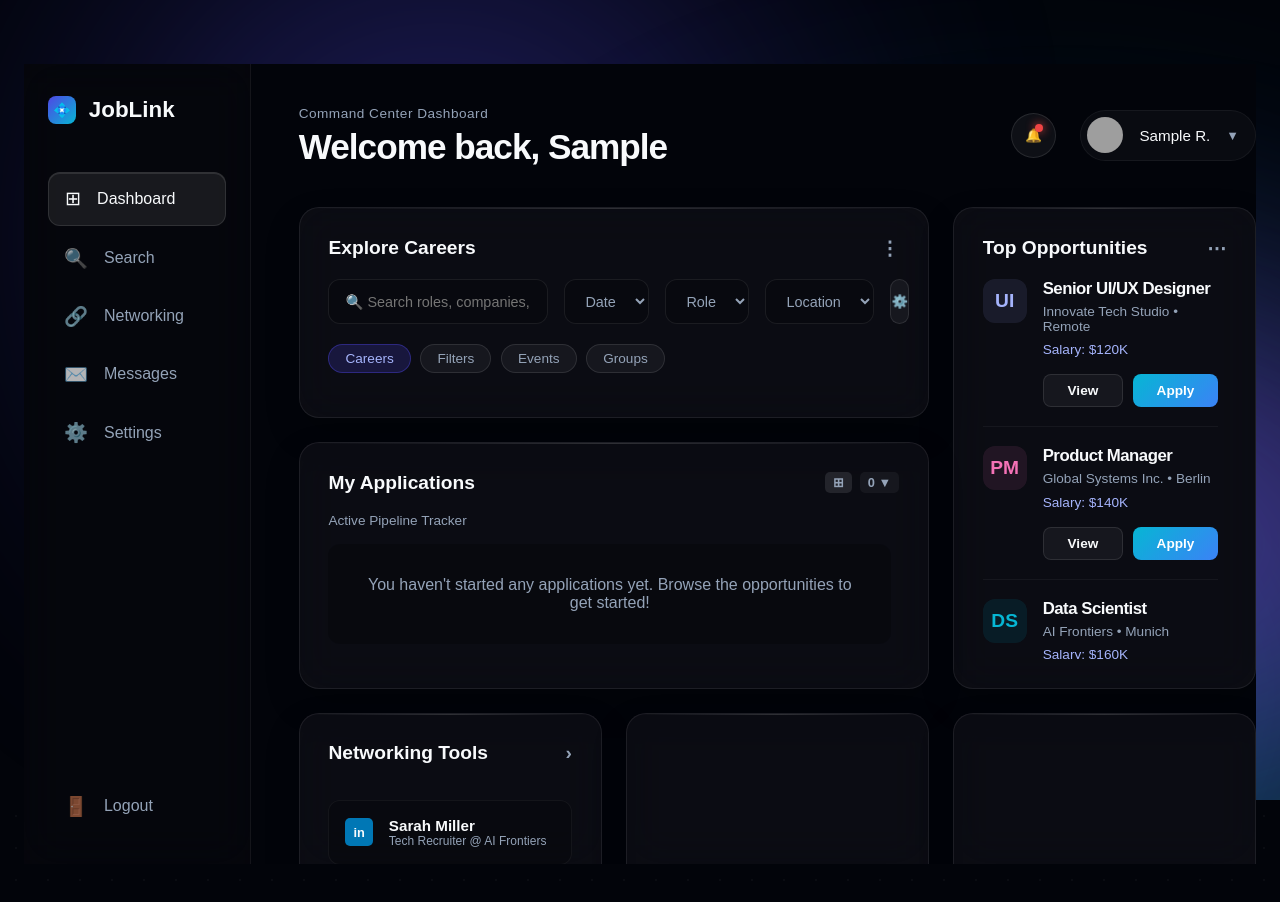
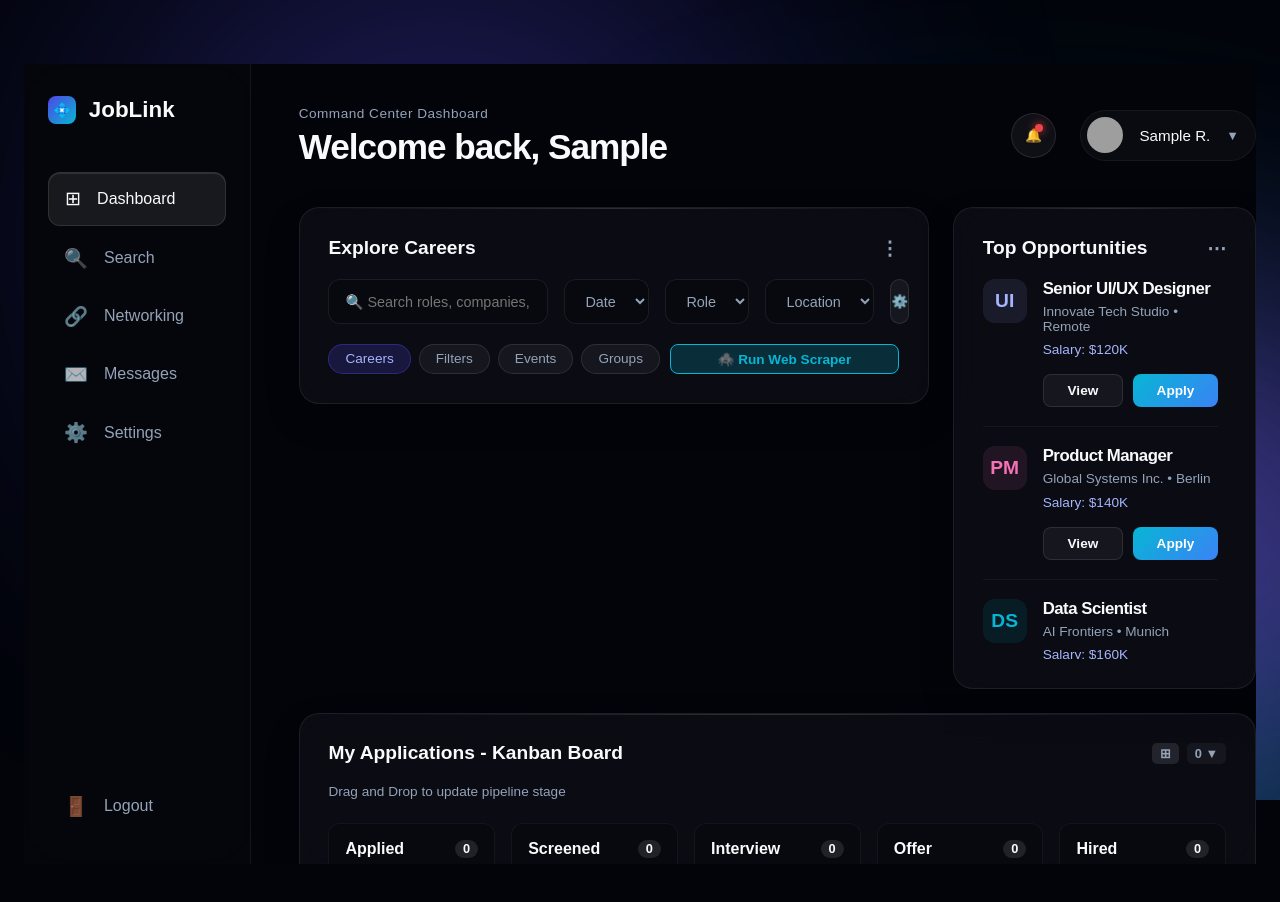
Before and after one commit to NikulGoyani369/Search-Job-Links, a React app: page /login in a window 1280 px wide. Both pictures are taken after typing "Sample" into the empty fields and a click on the button "Enter Dashboard". Shown: the top 902 px of the page. Built offline with nearby package versions, Linux system fonts and the light colour scheme; grey boxes are pictures that could not be loaded; the HTML template or start-up script is replaced by a standard one.

Commit message:
feat: implement interactive drag-and-drop Kanban board and dynamic Remotive API web scraper

```diff
--- a/package.json
+++ b/package.json
@@ -10,6 +10,7 @@
     "preview": "vite preview"
   },
   "dependencies": {
+    "@hello-pangea/dnd": "^18.0.1",
     "lucide-react": "^0.575.0",
     "react": "^19.2.0",
     "react-dom": "^19.2.0",
--- a/src/components/dashboard/ExploreCareers.tsx
+++ b/src/components/dashboard/ExploreCareers.tsx
@@ -3,9 +3,11 @@ import React from 'react';
 type Props = {
     searchTerm: string;
     setSearchTerm: (val: string) => void;
+    isScraping: boolean;
+    handleScrape: () => void;
 };
 
-const ExploreCareers: React.FC<Props> = ({ searchTerm, setSearchTerm }) => {
+const ExploreCareers: React.FC<Props> = ({ searchTerm, setSearchTerm, isScraping, handleScrape }) => {
     return (
         <div className="dash-card explore-card">
             <div className="card-title">Explore Careers <span style={{ cursor: 'pointer' }}>⋮</span></div>
@@ -22,11 +24,21 @@ const ExploreCareers: React.FC<Props> = ({ searchTerm, setSearchTerm }) => {
                 <select><option>Location</option></select>
                 <button className="btn-sm-icon">⚙️</button>
             </div>
-            <div className="tag-list">
-                <span className="tag active">Careers</span>
-                <span className="tag">Filters</span>
-                <span className="tag">Events</span>
-                <span className="tag">Groups</span>
+            <div className="tag-list" style={{ display: 'flex', justifyContent: 'space-between', alignItems: 'center' }}>
+                <div style={{ display: 'flex', gap: '0.5rem' }}>
+                    <span className="tag active">Careers</span>
+                    <span className="tag">Filters</span>
+                    <span className="tag">Events</span>
+                    <span className="tag">Groups</span>
+                </div>
+                <button
+                    onClick={handleScrape}
+                    disabled={isScraping}
+                    className="btn-mini cyan"
+                    style={{ background: 'rgba(6, 182, 212, 0.2)', border: '1px solid #06b6d4', color: '#06b6d4', padding: '0.4rem 0.8rem', borderRadius: '8px', cursor: isScraping ? 'not-allowed' : 'pointer' }}
+                >
+                    {isScraping ? '🤖 Scraping jobs...' : '🕷️ Run Web Scraper'}
+                </button>
             </div>
         </div>
     );
--- a/src/components/dashboard/MyApplications.tsx
+++ b/src/components/dashboard/MyApplications.tsx
@@ -1,6 +1,8 @@
-import React from 'react';
+import React, { useState, useEffect } from 'react';
 import type { TrackedJob } from '../../types';
 import { PIPELINE_STEPS } from '../../data/mockData';
+import { DragDropContext, Droppable, Draggable } from '@hello-pangea/dnd';
+import type { DropResult } from '@hello-pangea/dnd';
 
 type Props = {
     trackedJobs: TrackedJob[];
@@ -8,60 +10,96 @@ type Props = {
 };
 
 const MyApplications: React.FC<Props> = ({ trackedJobs, updateJobStatus }) => {
+    // We need to disable StrictMode warning for react-beautiful-dnd, or just use it.
+    // @hello-pangea/dnd works fine in React 18 strict mode.
+    const [isBrowser, setIsBrowser] = useState(false);
+
+    useEffect(() => {
+        setIsBrowser(true);
+    }, []);
+
+    const onDragEnd = (result: DropResult) => {
+        const { destination, source, draggableId } = result;
+
+        if (!destination) return;
+
+        if (destination.droppableId === source.droppableId && destination.index === source.index) {
+            return;
+        }
+
+        updateJobStatus(draggableId, destination.droppableId as TrackedJob['status']);
+    };
+
+    if (!isBrowser) return null;
+
     return (
-        <div className="dash-card applications-card">
-            <div className="card-title">My Applications
+        <div className="dash-card applications-card" style={{ gridColumn: '1 / -1' }}>
+            <div className="card-title">My Applications - Kanban Board
                 <div style={{ display: 'flex', gap: '0.5rem', color: 'var(--text-main)' }}>
                     <span style={{ background: 'rgba(255,255,255,0.1)', padding: '0.2rem 0.5rem', borderRadius: '5px', fontSize: '0.8rem', cursor: 'pointer' }}>⊞</span>
                     <span id="appCounter" style={{ background: 'rgba(255,255,255,0.05)', padding: '0.2rem 0.5rem', borderRadius: '5px', fontSize: '0.8rem', cursor: 'pointer' }}>{trackedJobs.length} ▼</span>
                 </div>
             </div>
-            <span style={{ fontSize: '0.85rem', color: 'var(--text-muted)', fontWeight: 500, display: 'block', marginBottom: '1rem' }}>Active Pipeline Tracker</span>
+            <span style={{ fontSize: '0.85rem', color: 'var(--text-muted)', fontWeight: 500, display: 'block', marginBottom: '1.5rem' }}>Drag and Drop to update pipeline stage</span>
 
-            <div style={{ display: 'flex', flexDirection: 'column', gap: '1rem', overflowY: 'auto', paddingRight: '0.5rem', maxHeight: '350px' }}>
-                {trackedJobs.length === 0 ? (
-                    <div style={{ padding: '2rem', textAlign: 'center', color: 'var(--text-muted)', background: 'rgba(0,0,0,0.2)', borderRadius: '12px' }}>
-                        You haven't started any applications yet. Browse the opportunities to get started!
-                    </div>
-                ) : (
-                    trackedJobs.map(job => (
-                        <div key={job.id} style={{ padding: '1.2rem', background: 'rgba(0,0,0,0.2)', borderRadius: '12px', border: '1px solid rgba(255,255,255,0.05)' }}>
-                            <div style={{ display: 'flex', justifyContent: 'space-between', marginBottom: '1rem', alignItems: 'flex-start' }}>
-                                <div>
-                                    <h4 style={{ margin: 0, fontSize: '1rem', color: 'var(--text-main)' }}>{job.title}</h4>
-                                    <span style={{ fontSize: '0.8rem', color: 'var(--text-muted)' }}>{job.company} • {job.dateStr}</span>
-                                </div>
-                                <span style={{ fontSize: '0.8rem', padding: '0.2rem 0.6rem', borderRadius: '20px', background: 'rgba(6, 182, 212, 0.1)', color: '#06b6d4' }}>
-                                    {job.status}
-                                </span>
-                            </div>
-                            <div className="pipeline" style={{ marginTop: '0.5rem', padding: '0 0.5rem', '&::before': { display: 'none' } } as any}>
-                                {/* Dynamic Pipeline dots for this specific job */}
-                                <div style={{ position: 'absolute', top: '15px', left: '20px', right: '20px', height: '2px', background: 'rgba(255, 255, 255, 0.1)', zIndex: 1, pointerEvents: 'none' }}></div>
-                                {PIPELINE_STEPS.map((step, idx) => {
-                                    const currentIdx = PIPELINE_STEPS.indexOf(job.status);
-                                    const isDone = idx < currentIdx;
-                                    const isActive = idx === currentIdx;
-                                    return (
-                                        <div
-                                            key={step}
-                                            className={`pipe-step ${isDone ? 'done' : ''} ${isActive ? 'active' : ''}`}
-                                            style={{ gap: '0.4rem', cursor: 'pointer' }}
-                                            onClick={() => updateJobStatus(job.id, step)}
-                                            title={`Mark as ${step}`}
-                                        >
-                                            <div className="pipe-dot" style={{ width: '28px', height: '28px', fontSize: '0.65rem', transition: '0.2s' }}>
-                                                {isDone ? '✓' : (step === 'Offer' ? '📁' : (step === 'Hired' ? '🏢' : ''))}
-                                            </div>
-                                            <span className="pipe-label" style={{ fontSize: '0.7rem' }}>{step}</span>
+            <DragDropContext onDragEnd={onDragEnd}>
+                <div style={{ display: 'grid', gridTemplateColumns: `repeat(${PIPELINE_STEPS.length}, 1fr)`, gap: '1rem', minHeight: '400px' }}>
+                    {PIPELINE_STEPS.map((step) => {
+                        const jobsInStep = trackedJobs.filter(job => job.status === step);
+                        return (
+                            <Droppable droppableId={step} key={step}>
+                                {(provided, snapshot) => (
+                                    <div
+                                        ref={provided.innerRef}
+                                        {...provided.droppableProps}
+                                        style={{
+                                            background: snapshot.isDraggingOver ? 'rgba(255,255,255,0.08)' : 'rgba(0,0,0,0.2)',
+                                            borderRadius: '12px',
+                                            padding: '1rem',
+                                            display: 'flex',
+                                            flexDirection: 'column',
+                                            gap: '0.8rem',
+                                            border: '1px solid rgba(255,255,255,0.05)',
+                                            transition: 'background 0.2s ease'
+                                        }}
+                                    >
+                                        <div style={{ paddingBottom: '0.5rem', borderBottom: '1px solid rgba(255,255,255,0.1)', fontWeight: 600, display: 'flex', justifyContent: 'space-between' }}>
+                                            <span>{step}</span>
+                                            <span style={{ fontSize: '0.8rem', background: 'rgba(255,255,255,0.1)', padding: '0.1rem 0.5rem', borderRadius: '10px' }}>{jobsInStep.length}</span>
                                         </div>
-                                    );
-                                })}
-                            </div>
-                        </div>
-                    ))
-                )}
-            </div>
+                                        {jobsInStep.map((job, index) => (
+                                            <Draggable key={job.id} draggableId={job.id} index={index}>
+                                                {(provided, snapshot) => (
+                                                    <div
+                                                        ref={provided.innerRef}
+                                                        {...provided.draggableProps}
+                                                        {...provided.dragHandleProps}
+                                                        style={{
+                                                            userSelect: 'none',
+                                                            padding: '1rem',
+                                                            background: snapshot.isDragging ? 'rgba(79, 70, 229, 0.4)' : 'rgba(25, 25, 35, 0.8)',
+                                                            border: '1px solid rgba(255,255,255,0.1)',
+                                                            borderRadius: '8px',
+                                                            color: 'var(--text-main)',
+                                                            boxShadow: snapshot.isDragging ? '0 10px 20px rgba(0,0,0,0.5)' : 'none',
+                                                            ...provided.draggableProps.style,
+                                                        }}
+                                                    >
+                                                        <h4 style={{ margin: 0, fontSize: '0.9rem', marginBottom: '0.3rem' }}>{job.title}</h4>
+                                                        <div style={{ fontSize: '0.75rem', color: 'var(--text-muted)' }}>{job.company}</div>
+                                                        <div style={{ fontSize: '0.7rem', color: '#06b6d4', marginTop: '0.5rem' }}>{job.dateStr}</div>
+                                                    </div>
+                                                )}
+                                            </Draggable>
+                                        ))}
+                                        {provided.placeholder}
+                                    </div>
+                                )}
+                            </Droppable>
+                        );
+                    })}
+                </div>
+            </DragDropContext>
         </div>
     );
 };
--- a/src/pages/Dashboard.tsx
+++ b/src/pages/Dashboard.tsx
@@ -7,7 +7,7 @@ import TopOpportunities from '../components/dashboard/TopOpportunities';
 import MyApplications from '../components/dashboard/MyApplications';
 import NetworkingTools from '../components/dashboard/NetworkingTools';
 import MiniCards from '../components/dashboard/MiniCards';
-import type { TrackedJob } from '../types';
+import type { TrackedJob, Opportunity } from '../types';
 import { OPPORTUNITIES, LINKEDIN_CONNECTIONS } from '../data/mockData';
 
 const Dashboard: React.FC<{ setIsAuthenticated: (val: boolean) => void }> = ({ setIsAuthenticated }) => {
@@ -15,6 +15,8 @@ const Dashboard: React.FC<{ setIsAuthenticated: (val: boolean) => void }> = ({ s
     const [username, setUsername] = useState('User');
     const [trackedJobs, setTrackedJobs] = useState<TrackedJob[]>([]);
     const [searchTerm, setSearchTerm] = useState('');
+    const [externalJobs, setExternalJobs] = useState<Opportunity[]>([]);
+    const [isScraping, setIsScraping] = useState(false);
 
     useEffect(() => {
         const user = localStorage.getItem('jobUsername');
@@ -98,9 +100,42 @@ const Dashboard: React.FC<{ setIsAuthenticated: (val: boolean) => void }> = ({ s
         }, 3000);
     };
 
+    const handleScrape = async () => {
+        if (externalJobs.length > 0) {
+            showToast("Already scraped recent opportunities!");
+            return;
+        }
+        setIsScraping(true);
+        showToast("Initializing AI Web Scraper...");
+        try {
+            const res = await fetch('https://remotive.com/api/remote-jobs?category=software-dev&limit=10');
+            const data = await res.json();
+
+            const scraped: Opportunity[] = data.jobs.slice(0, 10).map((job: any, index: number) => ({
+                id: `scraped-${job.id}-${index}`,
+                title: job.title,
+                company: job.company_name,
+                location: job.candidate_required_location || 'Remote',
+                salary: job.salary || 'Market Rate',
+                icon: '🌍',
+                color: '#4ade80',
+                bg: 'rgba(74,222,128,0.1)',
+                url: job.url
+            }));
+
+            setExternalJobs(scraped);
+            showToast(`Successfully scraped ${scraped.length} live jobs!`);
+        } catch (err) {
+            showToast("Failed to scrape opportunities.");
+        } finally {
+            setIsScraping(false);
+        }
+    };
+
     const formattedName = username.split(' ')[0] + " R.";
 
-    const filteredOpportunities = OPPORTUNITIES.filter(opp =>
+    const allOpportunities = [...OPPORTUNITIES, ...externalJobs];
+    const filteredOpportunities = allOpportunities.filter(opp =>
         opp.title.toLowerCase().includes(searchTerm.toLowerCase()) ||
         opp.company.toLowerCase().includes(searchTerm.toLowerCase()) ||
         opp.location.toLowerCase().includes(searchTerm.toLowerCase())
@@ -120,7 +155,7 @@ const Dashboard: React.FC<{ setIsAuthenticated: (val: boolean) => void }> = ({ s
                     <DashboardHeader username={username} formattedName={formattedName} />
 
                     <div className="bento-dashboard">
-                        <ExploreCareers searchTerm={searchTerm} setSearchTerm={setSearchTerm} />
+                        <ExploreCareers searchTerm={searchTerm} setSearchTerm={setSearchTerm} isScraping={isScraping} handleScrape={handleScrape} />
                         <TopOpportunities opportunities={filteredOpportunities} trackedJobs={trackedJobs} handleApply={handleApply} />
                         <MyApplications trackedJobs={trackedJobs} updateJobStatus={updateJobStatus} />
                         <NetworkingTools connections={LINKEDIN_CONNECTIONS} />
```
Also changed, not shown: 1 other file (tests, documents, lock files or other folders).
